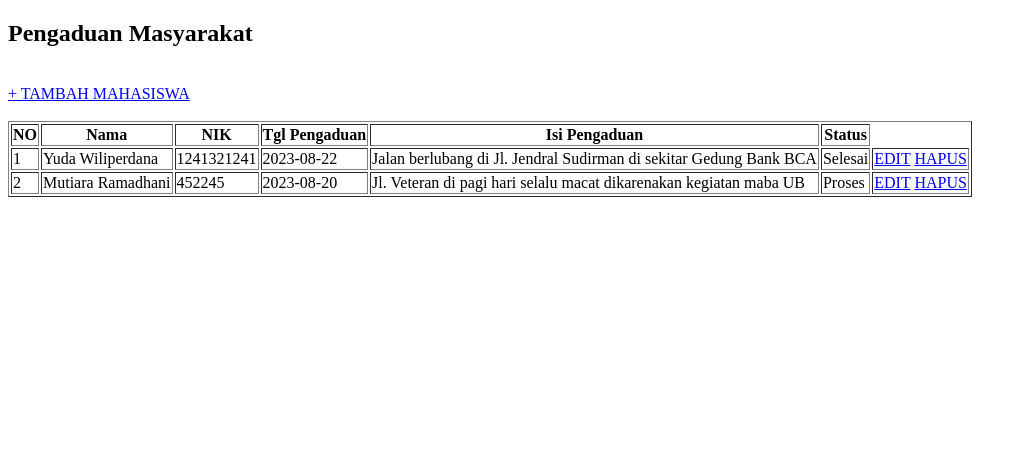
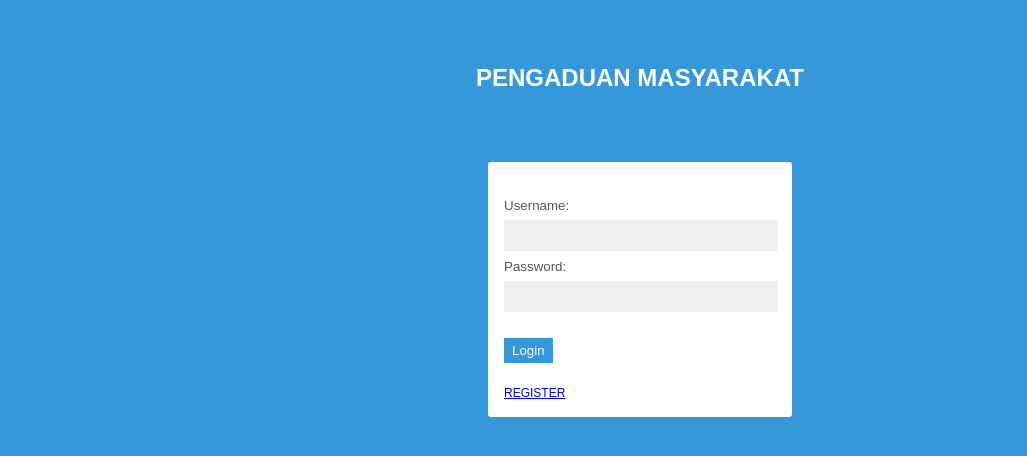
Before and after one commit to Wiliperdana/CRUD-PHP-Native, a PHP site: page / in a window 1280 px wide. Shown: the top 456 px of the page, without its empty margins (0-1027 px from the left). Run offline with PHP 8.4, Linux system fonts and the light colour scheme; data comes from the database, SQL or seed files in the repository.

Commit message:
login page

```diff
--- a/edit.php
+++ b/admin/edit.php
@@ -5,12 +5,12 @@
 </head>
 <body>
 
-	<h2>CPengaduan Masyarakat</h2>
+	<h2>Pengaduan Masyarakat</h2>
 	<br/>
 	<a href="index.php">KEMBALI</a>
 	<br/>
 	<br/>
-	<h3>EDIT DATA MAHASISWA</h3>
+	<h3>EDIT DATA PENGADUAN</h3>
 
 	<?php
 	include 'koneksi.php';
--- /dev/null
+++ b/admin/logout.php
@@ -0,0 +1,5 @@
+<?php
+session_start();
+session_destroy();
+header("location:../index.php");
+?>
--- a/index.php
+++ b/index.php
@@ -1,45 +1,46 @@
 <!DOCTYPE html>
 <html>
 <head>
-	<title>Pengaduan Masyarakat</title>
+	<title>Web Pengaduan Masyarakat</title>
+	<link rel="stylesheet" type="text/css" href="style.css">
 </head>
 <body>
-
-	<h2>Pengaduan Masyarakat</h2>
-	<br/>
-	<a href="tambah.php">+ TAMBAH MAHASISWA</a>
 	<br/>
 	<br/>
-	<table border="1">
-		<tr>
-			<th>NO</th>
-			<th>Nama</th>
-			<th>NIK</th>
-			<th>Tgl Pengaduan</th>
-			<th>Isi Pengaduan</th>
-            <th>Status</th>
-		</tr>
-		<?php
-		include 'koneksi.php';
-		$no = 1;
-		$data = mysqli_query($koneksi,"SELECT * FROM masyarakat");
-		while($d = mysqli_fetch_array($data)){
-			?>
-			<tr>
-				<td><?php echo $no++; ?></td>
-				<td><?php echo $d['nama']; ?></td>
-				<td><?php echo $d['nik']; ?></td>
-				<td><?php echo $d['tgl_pengaduan']; ?></td>
-                <td><?php echo $d['isi_pengaduan']; ?></td>
-                <td><?php echo $d['status']; ?></td>
-				<td>
-					<a href="edit.php?id=<?php echo $d['id']; ?>">EDIT</a>
-					<a href="hapus.php?id=<?php echo $d['id']; ?>">HAPUS</a>
-				</td>
-			</tr>
-			<?php
+	<center><h2>PENGADUAN MASYARAKAT</h2></center>
+	<br/>
+	<div class="login">
+	<br/>
+		<form action="login.php" method="post" onSubmit="return validasi()">
+			<div>
+				<label>Username:</label>
+				<input type="text" name="username" id="username" />
+			</div>
+			<div>
+				<label>Password:</label>
+				<input type="password" name="password" id="password" />
+			</div>
+			<div>
+				<input type="submit" value="Login" class="tombol">
+			</div>
+			<div>
+				<a href="register.php" style="font-size: 12px;">REGISTER</a>
+			</div>
+		</form>
+	</div>
+</body>
+
+<script type="text/javascript">
+	function validasi() {
+		var username = document.getElementById("username").value;
+		var password = document.getElementById("password").value;
+		if (username != "" && password!="") {
+			return true;
+		}else{
+			alert('Username dan Password harus di isi !');
+			return false;
 		}
-		?>
-	</table>
-</body>
+	}
+
+</script>
 </html>
--- /dev/null
+++ b/style.css
@@ -0,0 +1,40 @@
+body {
+    background: #3498db;
+    font-family: sans-serif;
+  }
+
+  h2 {
+    color: #fff;
+  }
+
+  .login {
+    padding: 1em;
+    margin: 2em auto;
+    width: 17em;
+    background: #fff;
+    border-radius: 3px;
+  }
+
+  label {
+    font-size: 10pt;
+    color: #555;
+  }
+
+  input[type="text"],
+  input[type="password"],
+  textarea {
+    padding: 8px;
+    width: 95%;
+    background: #efefef;
+    border: 0;
+    font-size: 10pt;
+    margin: 6px 0px;
+  }
+
+  .tombol {
+    background: #3498db;
+    color: #fff;
+    border: 0;
+    padding: 5px 8px;
+    margin: 20px 0px;
+  }
```
Also changed, not shown: admin/index.php (added, +63 -0 lines), admin/koneksi.php (added, +9 -0 lines), login.php (added, +19 -0 lines), register.php (added, +34 -0 lines), register_aksi.php (added, +16 -0 lines), admin/hapus.php (renamed from hapus.php), admin/tambah.php (renamed from tambah.php), admin/tambah_aksi.php (renamed from tambah_aksi.php), admin/update.php (renamed from update.php), config.php (renamed from koneksi.php).
